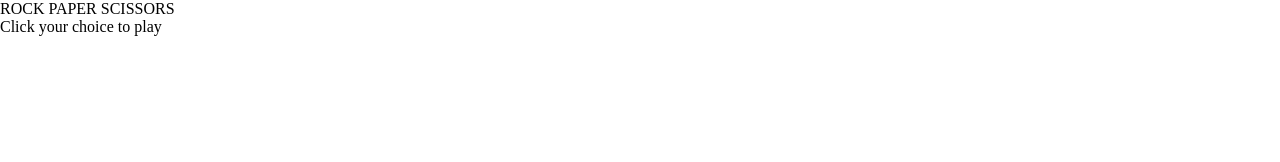
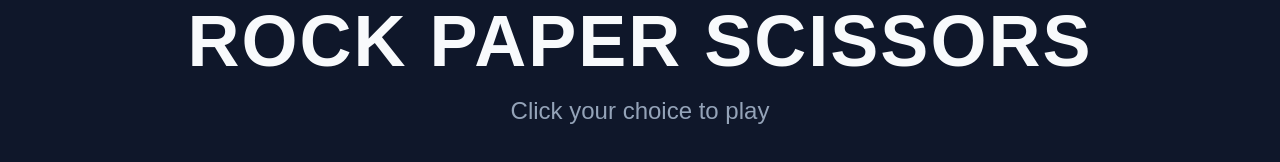
Before and after one commit to haisesasak-i/Rock-Paper-Scissors, a plain HTML site: page index.html in a window 1280 px wide. Drawn offline with Linux system fonts and the light colour scheme.

Commit message:
Finsh styling the header

```diff
--- a/index.html
+++ b/index.html
@@ -11,8 +11,8 @@
 
 <body>
     <div class="header">
-        <p>ROCK PAPER SCISSORS</p>
-        <P>Click your choice to play</P>
+        <p class="mainHeading">ROCK PAPER SCISSORS</p>
+        <P class="subHeading">Click your choice to play</P>
 
     </div>
 
--- a/styleSheet.css
+++ b/styleSheet.css
@@ -2,4 +2,30 @@
     box-sizing: border-box;
     margin: 0;
     padding: 0;
+
 }
+
+body {
+    background-color: #0F172A;
+    font-family: Arial, Helvetica, sans-serif;
+}
+
+.header {
+    text-align: center;
+}
+
+.mainHeading {
+    font-size: 72px;
+    font-weight: 800;
+    color: #F8FAFC;
+    letter-spacing: 2px;
+}
+
+
+.subHeading {
+    font-size: 24px;
+    font-weight: 400;
+    color: #94A3B8;
+    margin-top: 15px;
+
+}
```
